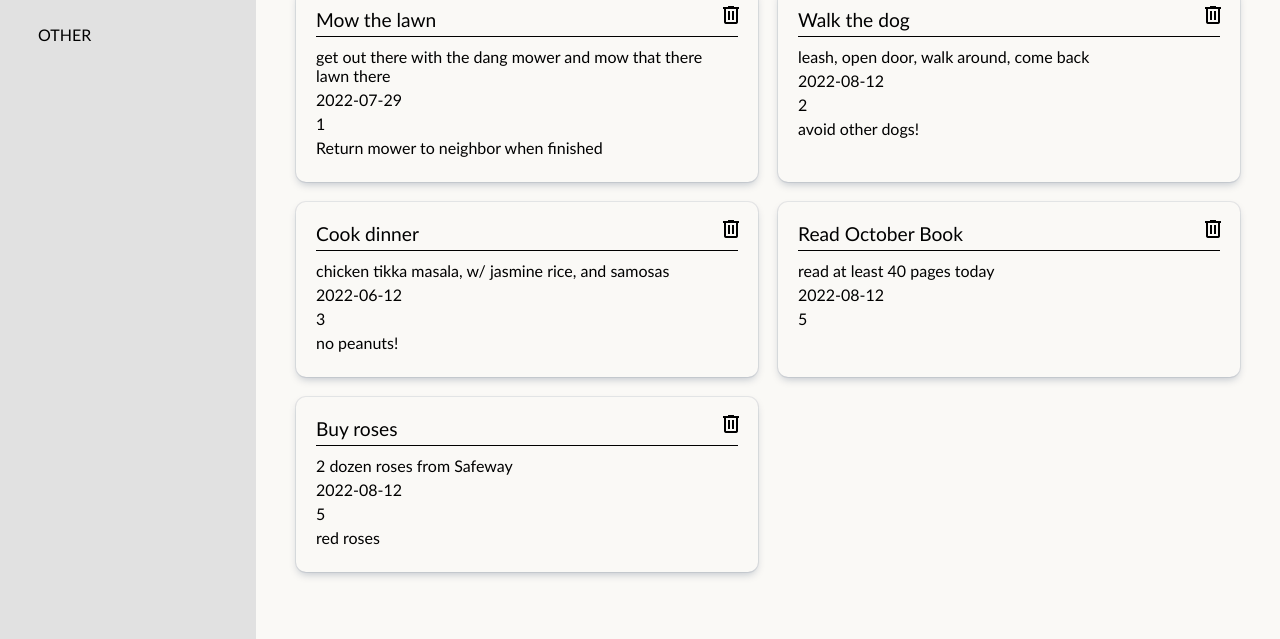
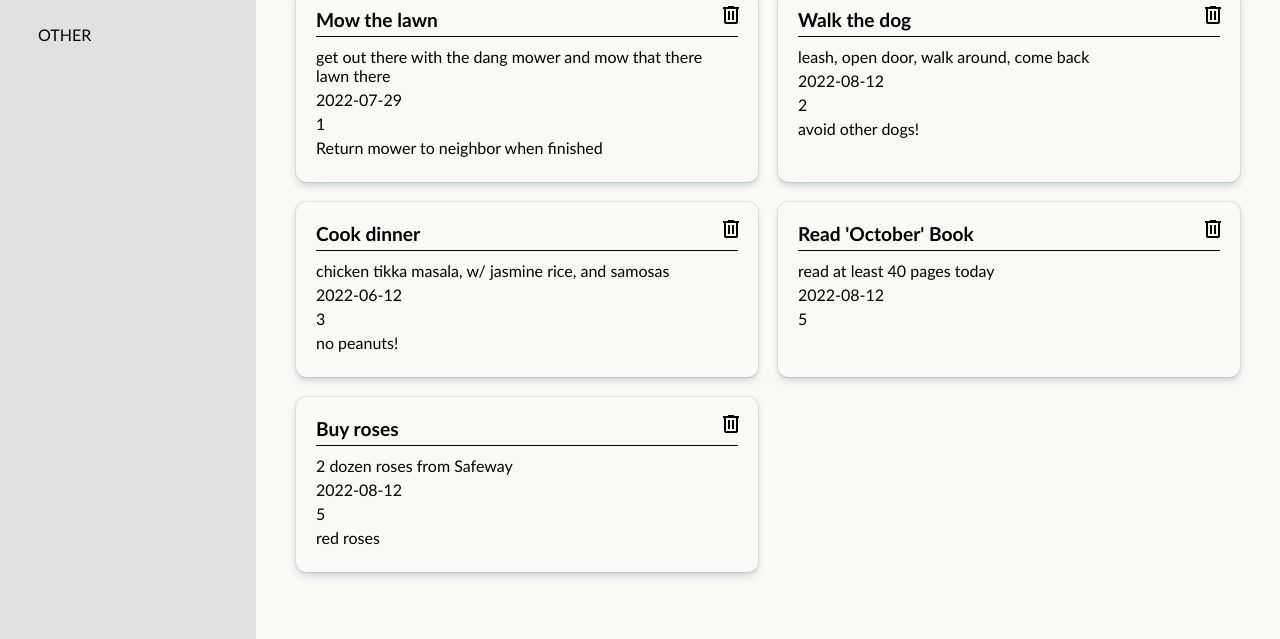
Before and after one commit to alexgeis/todo-list, a website built with webpack: page src/template.html in a window 1280 px wide. Shown: the part 170-809 px from the top of the page. Built offline with nearby package versions, Linux system fonts and the light colour scheme.

Commit message:
add hover effect and default dummy data for task cards

```diff
--- a/src/css/style.scss
+++ b/src/css/style.scss
@@ -116,12 +116,17 @@ body {
     border-radius: 10px;
     box-shadow: rgba(9, 30, 66, 0.25) 0px 4px 8px -2px, rgba(9, 30, 66, 0.08) 0px 0px 0px 1px;
     position: relative;
+    transition: all 250ms;
+    &:hover{
+        box-shadow: rgba(9, 30, 66, 0.25) 0px 4px 8px 3px, rgba(9, 30, 66, 0.08) 0px 0px 0px 3px;
+    }
 }
 .task-card > * {
     padding-bottom: 5px;
 }
 .task-title {
     font-size: 1.2rem;
+    font-weight: bold;
     border-bottom: $primary-dark 1px solid;
     margin-bottom: 10px;
 }
--- a/src/index.js
+++ b/src/index.js
@@ -36,7 +36,7 @@ const savedTasks = [
 		notes: "no peanuts!",
 	},
 	{
-		title: "Read October Book",
+		title: "Read 'October' Book",
 		description: "read at least 40 pages today",
 		dueDate: "2022-08-12",
 		priority: "5",
```
